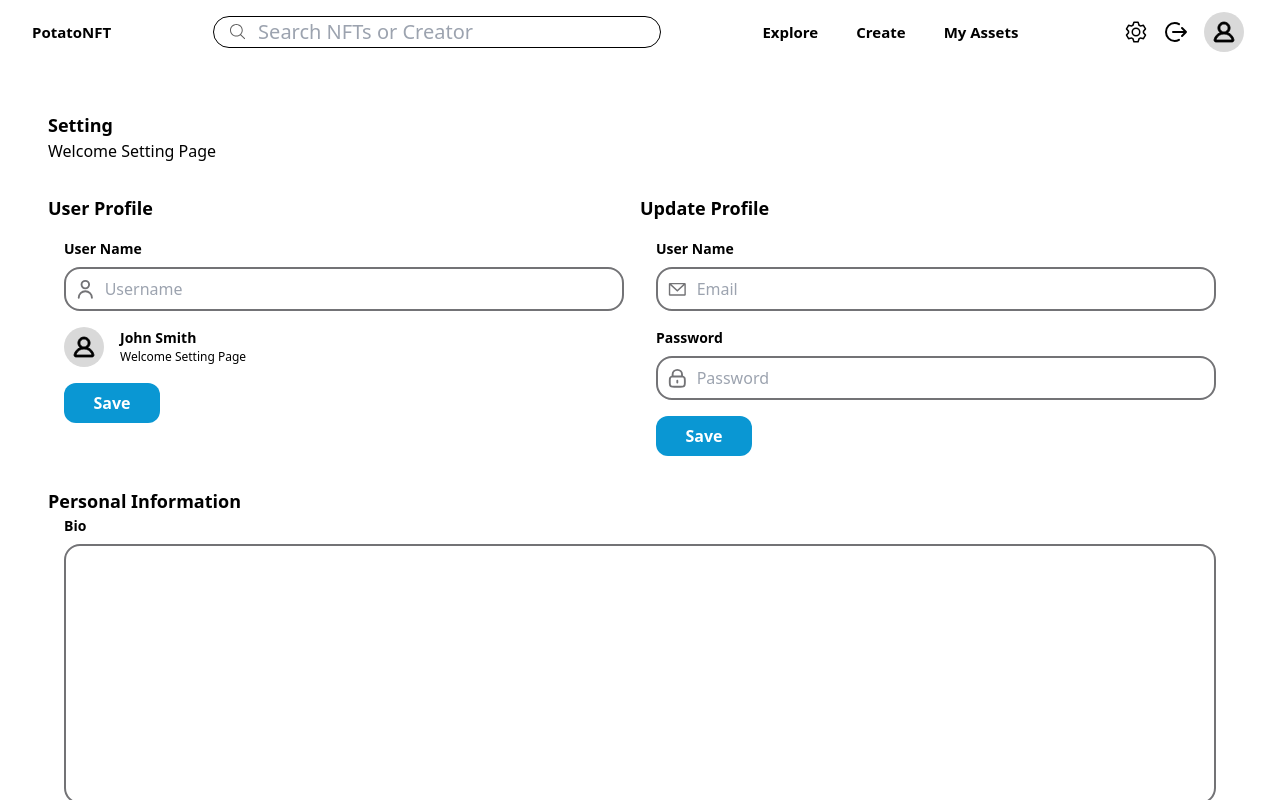
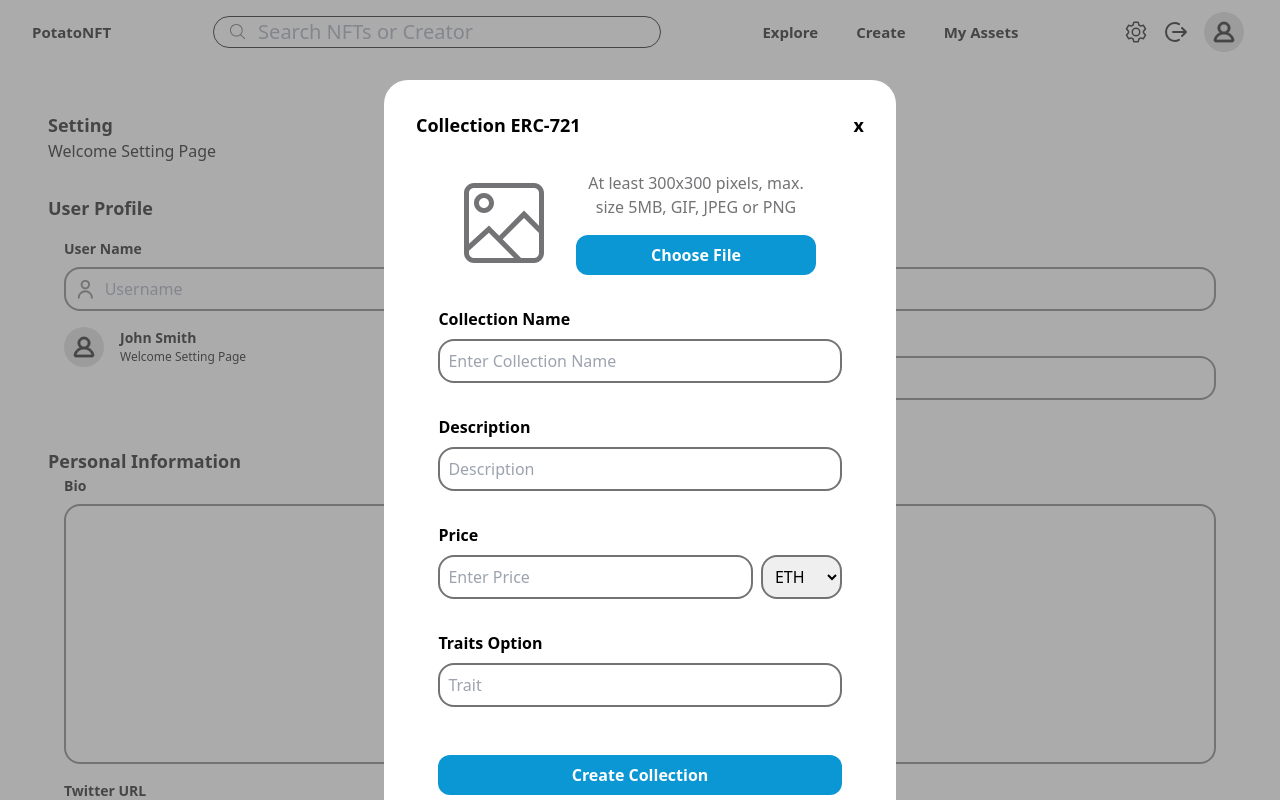
Before and after one commit to Toptaab/NFT_marketplace_project_Fontend, a React (Vite) app: page /setting in a window 1280 px wide. Shown: the top 800 px of the page. Built offline with nearby package versions, Linux system fonts and the light colour scheme; no server answers; the HTML template or start-up script is replaced by a standard one.

Commit message:
Finsish ui collection

```diff
--- a/src/components/authUserFeature/RegisterContainer.jsx
+++ b/src/components/authUserFeature/RegisterContainer.jsx
@@ -23,24 +23,27 @@ const {changeHandler,registerHandler} = useFormContext()
         >
           <Input
           onChange={changeHandler}
-          name="Username">
+          name="userName"
+          placeholder="Username">
             <UserRegisterIcon />
           </Input>
           <Input
           onChange={changeHandler}
-          name="Email Address">
+          name="email"
+          placeholder="Email Address">
             <EmailIcon />
           </Input>
           <Input
           onChange={changeHandler}
           type="password"
-          name="Password">
+          name="password">
             <PasswordLockIcon />
           </Input>
           <Input
           onChange={changeHandler}
           type="password"
-          name="Confirm Password">
+          name="confirmPassword"
+          placeholder="Confirm Password">
             <PasswordLockIcon />
           </Input>
           <div>
--- /dev/null
+++ b/src/components/createCollectionFeature/CreateCollectionContainer.jsx
@@ -0,0 +1,92 @@
+import React, { useState } from "react";
+import Input from "../../ui/Input";
+import Button from "../../ui/Button";
+import { ImageUploadIcon } from "../../icons";
+
+function CreateCollectionContainer() {
+  const [traits, settraits] = useState([{}]);
+
+  const traitsHandleChange = (index, value) => {
+    console.log(traits);
+    const newTraitsArray = [...traits];
+    newTraitsArray[index].name = value;
+    settraits(newTraitsArray);
+
+    if (index === traits.length - 1 && value.trim() !== "") {
+      settraits([...newTraitsArray, {}]);
+    }
+  };
+
+  return (
+    <div>
+      <div className="bg-gray fixed inset-0 opacity-60"></div>
+      <div className="bg-white absolute z-10 top-[10%]  right-[30%] left-[30%] rounded-[1.5rem] ">
+        <div className="flex flex-col justify-between items-center p-[2rem] w-full gap-[2rem]">
+          <div className="text-[18px] font-semibold flex justify-between w-full">
+            <p className="font-semibold">Collection ERC-721</p>
+            <div className="font-semibold" role="button">x</div>
+          </div>
+          <div className="flex gap-[2rem] px-[3rem] items-center">
+            <div>
+              <ImageUploadIcon />
+            </div>
+            <div className=" flex flex-col gap-[1rem]">
+              <p className="text-center w-full text-gray">
+                At least 300x300 pixels, max. size 5MB, GIF, JPEG or PNG
+              </p>
+              <Button name="Choose File"></Button>
+            </div>
+          </div>
+          <div className="w-[90%] flex flex-col gap-[0.5rem]">
+            <label className="font-semibold" htmlFor="Collection Name">Collection Name</label>
+            <Input
+              name="Collection Name"
+              placeholder="Enter Collection Name"
+            ></Input>
+          </div>
+          <div className="w-[90%] flex flex-col gap-[0.5rem]">
+            <label className="font-semibold" htmlFor="Description">Description</label>
+            <Input name="Description" placeholder="Description"></Input>
+          </div>
+          <div className="flex w-[90%] gap-[0.5rem]">
+            <div className="flex-1 flex flex-col gap-[0.5rem] ">
+              <label className="font-semibold" htmlFor="price">Price</label>
+              <Input name="price" placeholder="Enter Price"></Input>
+            </div>
+            <div className="w-[20%] flex items-end">
+              <select
+                className="border-2 border-gray rounded-2xl p-2 w-full flex items-center"
+                name=""
+                id=""
+              >
+                <option value="ETH">ETH</option>
+                <option value="BNB">BNB</option>
+              </select>
+            </div>
+          </div>
+          <div className="w-[90%] flex flex-col gap-[0.5rem]">
+            <h5 className="font-semibold">Traits Option</h5>
+            <div className="flex flex-col gap-[0.5rem]">
+              {traits.map((input, index) => (
+                <input
+                  key={index}
+                  name="traits"
+                  className="border-2 border-gray rounded-2xl p-2 w-full flex items-center gap-2"
+                  type="text"
+                  placeholder="Trait"
+                  value={input.traits}
+                  onChange={(e) => traitsHandleChange(index, e.target.value)}
+                />
+              ))}
+            </div>
+          </div>
+          <div className="w-[90%] pt-[1rem]">
+            <Button name="Create Collection"></Button>
+          </div>
+        </div>
+      </div>
+    </div>
+  );
+}
+
+export default CreateCollectionContainer;
--- /dev/null
+++ b/src/components/createCollectionFeature/CreateCollectionModal.jsx
@@ -0,0 +1,12 @@
+import React from 'react'
+import CreateCollectionContainer from './CreateCollectionContainer'
+
+function CreateCollectionModal() {
+  return (
+    <div >
+      <CreateCollectionContainer />
+    </div>
+  )
+}
+
+export default CreateCollectionModal
--- a/src/components/profileFeature/SettingContainer.jsx
+++ b/src/components/profileFeature/SettingContainer.jsx
@@ -11,7 +11,7 @@ import useFormContext from "../../hooks/useFormContext";
 import TextArea from "../../ui/TextArea";
 
 function SettingContainer() {
-  const { changeHandler, input } = useFormContext();
+  const { changeHandler, input,updateHandler } = useFormContext();
   return (
     <div className="w-full flex flex-col p-[3rem]">
       <div className="flex flex-col gap-[2rem]">
@@ -25,7 +25,11 @@ function SettingContainer() {
             <div className="flex flex-col gap-[1rem] px-[1rem]">
               <div className="flex flex-col gap-[0.5rem]">
                 <label className="text-[14px] font-semibold">User Name</label>
-                <Input onChange={changeHandler} name="Username">
+                <Input
+                  onChange={changeHandler}
+                  name="userName"
+                  placeholder="Username"
+                >
                   <UserRegisterIcon />
                 </Input>
               </div>
@@ -39,7 +43,7 @@ function SettingContainer() {
                 </div>
               </div>
               <div className="w-[6rem]">
-                <Button name="Save" />
+                {/* <Button name="Save" /> */}
               </div>
             </div>
           </div>
@@ -48,18 +52,18 @@ function SettingContainer() {
             <div className="flex flex-col gap-[1rem] px-[1rem]">
               <div className="flex flex-col gap-[0.5rem]">
                 <label className="text-[14px] font-semibold">User Name</label>
-                <Input onChange={changeHandler} name="Email">
+                <Input onChange={changeHandler} name="email">
                   <EmailIcon />
                 </Input>
               </div>
               <div className="flex flex-col gap-[0.5rem]">
                 <label className="text-[14px] font-semibold">Password</label>
-                <Input type="password" onChange={changeHandler} name="Password">
+                <Input type="password" onChange={changeHandler} name="password">
                   <PasswordLockIcon />
                 </Input>
               </div>
               <div className="w-[6rem]">
-                <Button name="Save" />
+                {/* <Button name="Save" /> */}
               </div>
             </div>
           </div>
@@ -74,10 +78,14 @@ function SettingContainer() {
             </div>
             <div className="flex flex-col gap-[0.5rem]">
               <label className="text-[14px] font-semibold">Twitter URL</label>
-              <Input onChange={changeHandler} name="www.twitter.com"></Input>
+              <Input
+                onChange={changeHandler}
+                name="twitterUrl"
+                placeholder="www.twitter.com"
+              ></Input>
             </div>
             <div className="w-[6rem]">
-              <Button name="Save" />
+              <Button name="Save" onClick={updateHandler} />
             </div>
           </div>
         </div>
--- a/src/contexts/FormContext.jsx
+++ b/src/contexts/FormContext.jsx
@@ -7,11 +7,10 @@ export default function FormContextProvider({ children }) {
   const [input, setInput] = useState(null);
   const navigate = useNavigate();
 
-  const loginApi = async (input) => {
+  const loginApi = async ({email,password}) => {
     try {
       const response = await axios.post("/auth/login", {
-        email: input.email,
-        password: input.password
+        email,password
       });
       localStorage.setItem("accessToken", response.data.accessToken);
       navigate("/home");
@@ -20,34 +19,53 @@ export default function FormContextProvider({ children }) {
     }
   };
 
-  const registerApi = async (input) => {
-    console.log(input)
+  const registerApi = async ({userName,email,password,confirmPassword}) => {
     try {
       const response = await axios.post("/auth/register", {
-        userName:input.Username,
-        email: input['Email Address'],
-        password:input.Password,
-        confirmPassword:input['Confirm Password']
+        userName,email,password,confirmPassword
       });
       localStorage.setItem("accessToken", response.data.accessToken);
-      navigate("/home");
+      navigate("/homepage");
     } catch (err) {
       console.log(err);
     }
   };
 
+  const updateUserApi = async (input ) => {
+    input.email?.trim() === "" ? delete input.email : null
+    input.userName?.trim() === "" ? delete input.userName : null
+    try {
+      const accessToken = localStorage.getItem("accessToken")
+      if(!accessToken){navigate("/login")}
+      const response = await axios.patch('/user',{
+        email: input.email,
+        password: input.password,
+        userName: input.userName ,
+        bio : input.bio,
+        twitterUrl: input.twitterUrl
+      },{
+        headers:{
+          Authorization: "Bearer" + " " +  accessToken
+        }
+      })
+      setInput(null)
+      navigate('/profile')
+
+
+    } catch (err) {
+      console.log(err);
+
+    }
+  };
 
   const registerHandler = async (e) => {
     e.preventDefault();
-    registerApi(input)
-  }
-
-
+    registerApi(input);
+  };
 
   const changeHandler = (e) => {
-    console.log(input)
+    console.log(input);
     setInput({ ...input, [e.target.name]: e.target.value });
-
   };
 
   const loginHandler = (e) => {
@@ -55,8 +73,17 @@ export default function FormContextProvider({ children }) {
     loginApi(input);
   };
 
+
+  const updateHandler = (e) => {
+    e.preventDefault();
+    updateUserApi(input);
+  };
+
+
   return (
-    <FormContext.Provider value={{ changeHandler, registerHandler,input, loginHandler }}>
+    <FormContext.Provider
+      value={{ changeHandler, registerHandler, input, loginHandler,updateHandler }}
+    >
       {children}
     </FormContext.Provider>
   );
--- a/src/icons/index.jsx
+++ b/src/icons/index.jsx
@@ -598,3 +598,54 @@ export function RoketIcon() {
     </svg>
   );
 }
+
+export function ImageUploadIcon() {
+  return (
+    <svg
+    width="5rem"
+      viewBox="0 0 32 32"
+      version="1.1"
+      xmlns="http://www.w3.org/2000/svg"
+      xmlnsXlink="http://www.w3.org/1999/xlink"
+      xmlns:sketch="http://www.bohemiancoding.com/sketch/ns"
+      fill="#000000"
+    >
+      <g id="SVGRepo_bgCarrier" strokeWidth="0"></g>
+      <g
+        id="SVGRepo_tracerCarrier"
+        strokeLinecap="round"
+        strokeLinejoin="round"
+      ></g>
+      <g id="SVGRepo_iconCarrier">
+        {" "}
+        <title>image-picture</title> <desc>Created with Sketch Beta.</desc>{" "}
+        <defs> </defs>{" "}
+        <g
+          id="Page-1"
+          stroke="none"
+          strokeWidth="1"
+          fill="none"
+          fillRule="evenodd"
+          sketch:type="MSPage"
+        >
+          {" "}
+          <g
+            id="Icon-Set"
+            sketch:type="MSLayerGroup"
+            transform="translate(-360.000000, -99.000000)"
+            fill="#737376"
+          >
+            {" "}
+            <path
+              d="M368,109 C366.896,109 366,108.104 366,107 C366,105.896 366.896,105 368,105 C369.104,105 370,105.896 370,107 C370,108.104 369.104,109 368,109 L368,109 Z M368,103 C365.791,103 364,104.791 364,107 C364,109.209 365.791,111 368,111 C370.209,111 372,109.209 372,107 C372,104.791 370.209,103 368,103 L368,103 Z M390,116.128 L384,110 L374.059,120.111 L370,116 L362,123.337 L362,103 C362,101.896 362.896,101 364,101 L388,101 C389.104,101 390,101.896 390,103 L390,116.128 L390,116.128 Z M390,127 C390,128.104 389.104,129 388,129 L382.832,129 L375.464,121.535 L384,112.999 L390,118.999 L390,127 L390,127 Z M364,129 C362.896,129 362,128.104 362,127 L362,126.061 L369.945,118.945 L380.001,129 L364,129 L364,129 Z M388,99 L364,99 C361.791,99 360,100.791 360,103 L360,127 C360,129.209 361.791,131 364,131 L388,131 C390.209,131 392,129.209 392,127 L392,103 C392,100.791 390.209,99 388,99 L388,99 Z"
+              id="image-picture"
+              sketch:type="MSShapeGroup"
+            >
+              {" "}
+            </path>{" "}
+          </g>{" "}
+        </g>{" "}
+      </g>
+    </svg>
+  );
+}
--- a/src/layout/Container.jsx
+++ b/src/layout/Container.jsx
@@ -1,9 +1,11 @@
-import { Outlet } from 'react-router-dom';
-import Navbar from '../components/Navbar';
+import { Outlet } from "react-router-dom";
+import Navbar from "../components/Navbar";
+import CreateCollectionModal from "../components/createCollectionFeature/CreateCollectionModal";
 
 export default function Container() {
   return (
     <>
+      <CreateCollectionModal />
       <Navbar />
       <Outlet />
     </>
--- a/src/ui/Input.jsx
+++ b/src/ui/Input.jsx
@@ -1,12 +1,12 @@
-import React, { useState } from 'react'
+import React from 'react'
 
-function Input({name,children,onChange,value, type = "text"}) {
+function Input({name,children,onChange,value, type = "text", placeholder = name}) {
 
 
   return (
     <div className='border-2 border-gray rounded-2xl p-2 w-full flex items-center gap-2'>
       {children}
-    <input type={type} className='w-full' placeholder={name} value={value?.name} name={name} onChange={onChange}/>
+    <input type={type} className='w-full' placeholder={placeholder} value={value?.name} name={name} id={name} onChange={onChange}/>
     </div>
   )
 }
```
Also changed, not shown: src/components/createCollectionFeature/contexts/CollectionContext.jsx (added, +9 -0 lines).
